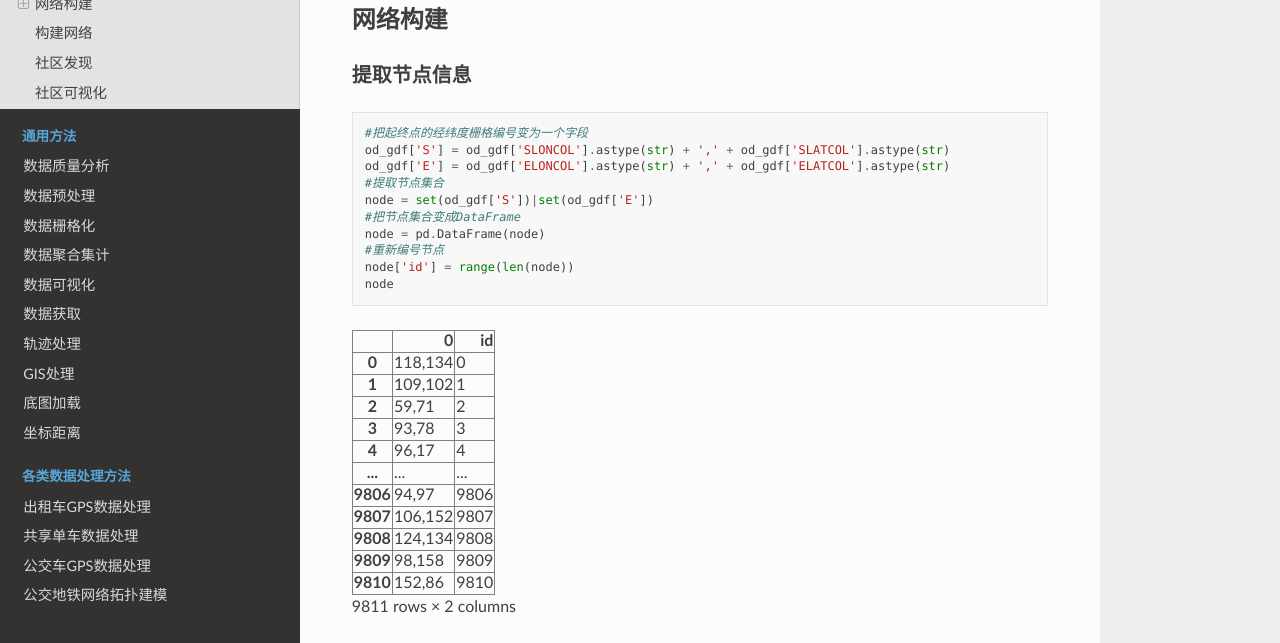
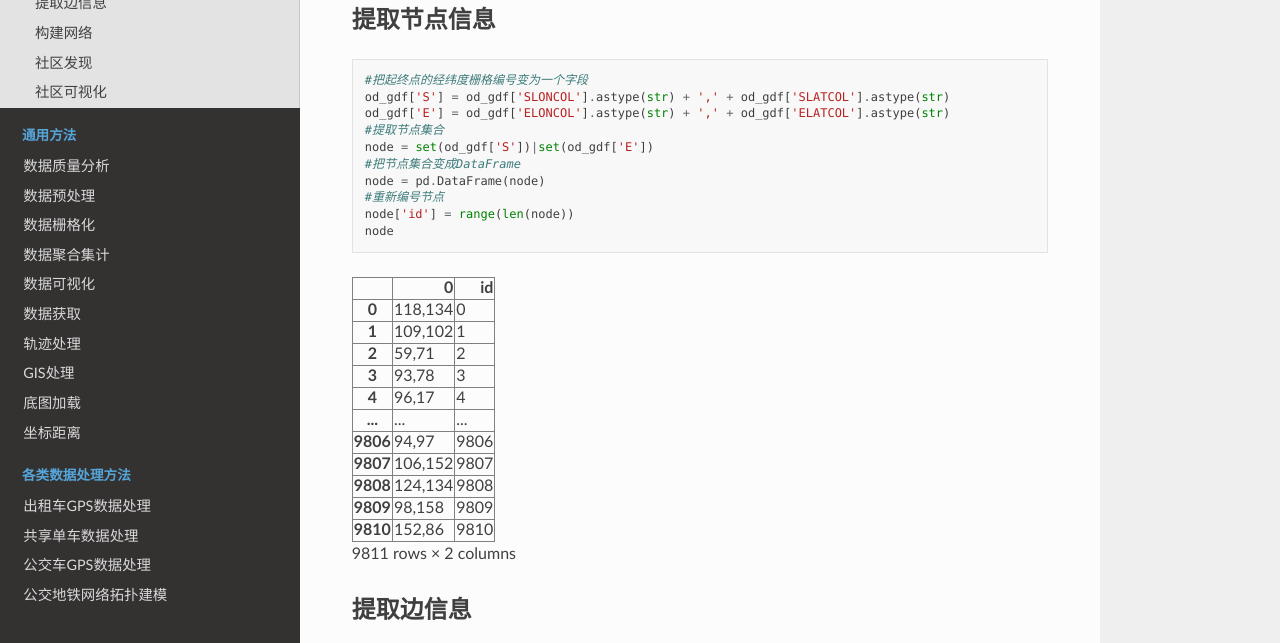
Before and after one commit to ni1o1/transbigdata, a Sphinx documentation site: the page built from docs/source/example-bikesharing/example-bikesharing.rst, in a window 1280 px wide and 900 px high, scrolled down 2325 px, cut to the strip 257-900 px from the top of the window. Built offline with Sphinx 7.4.7 and the Read the Docs theme 2.0.0, drawn with Linux system fonts in a browser that asks for light colours.

Commit message:
Update example-bikesharing.rst

```diff
--- a/docs/source/example-bikesharing/example-bikesharing.rst
+++ b/docs/source/example-bikesharing/example-bikesharing.rst
@@ -350,11 +350,8 @@
 .. image:: output_7_0.png
 
 
-网络构建
--------------------------
-
 提取节点信息
-~~~~~~~~~~~~~~~~~~~
+------------------------
 
 ::
 
@@ -460,7 +457,7 @@
 
 
 提取边信息
-~~~~~~~~~~~~~~~~~~~
+----------------
 
 ::
 
```
